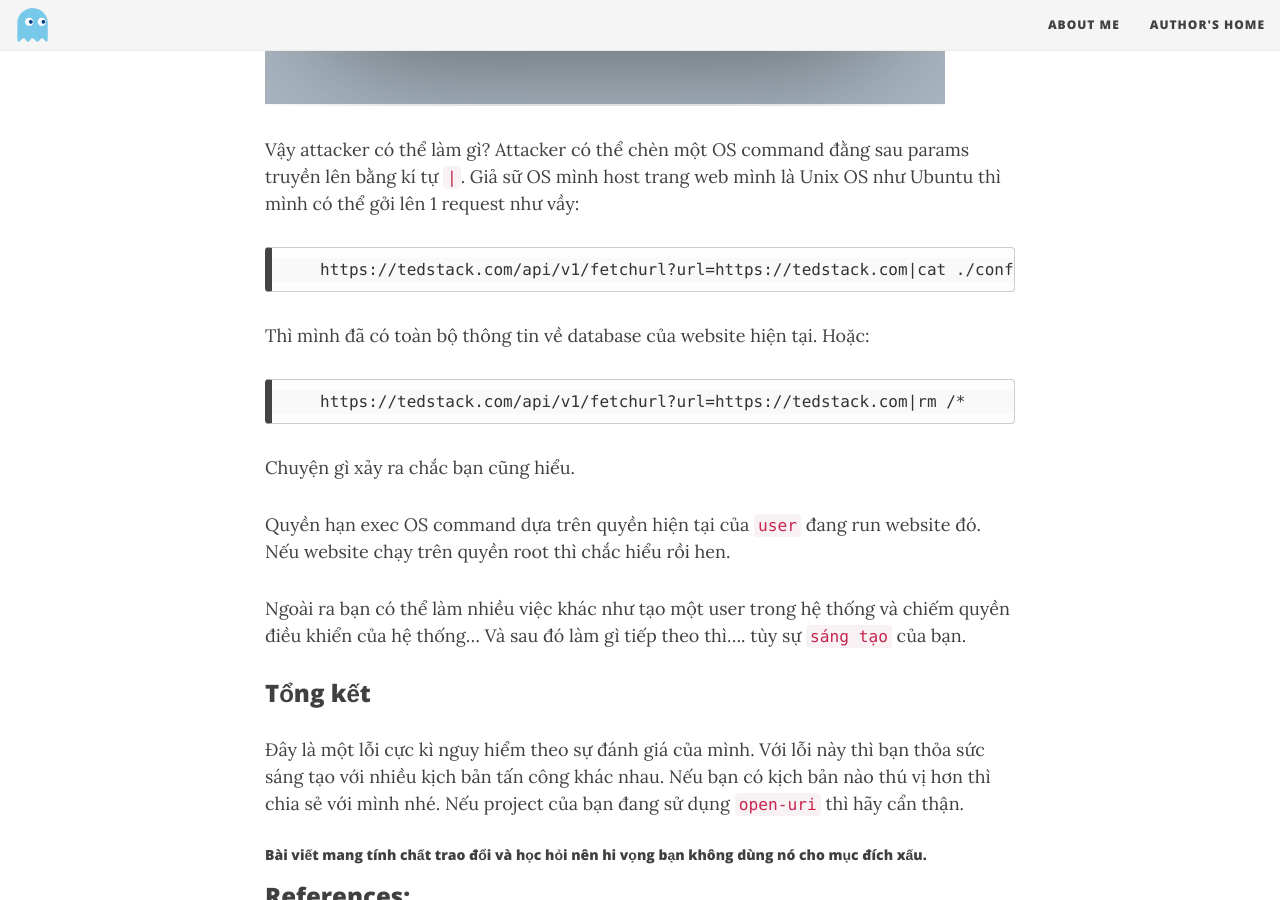
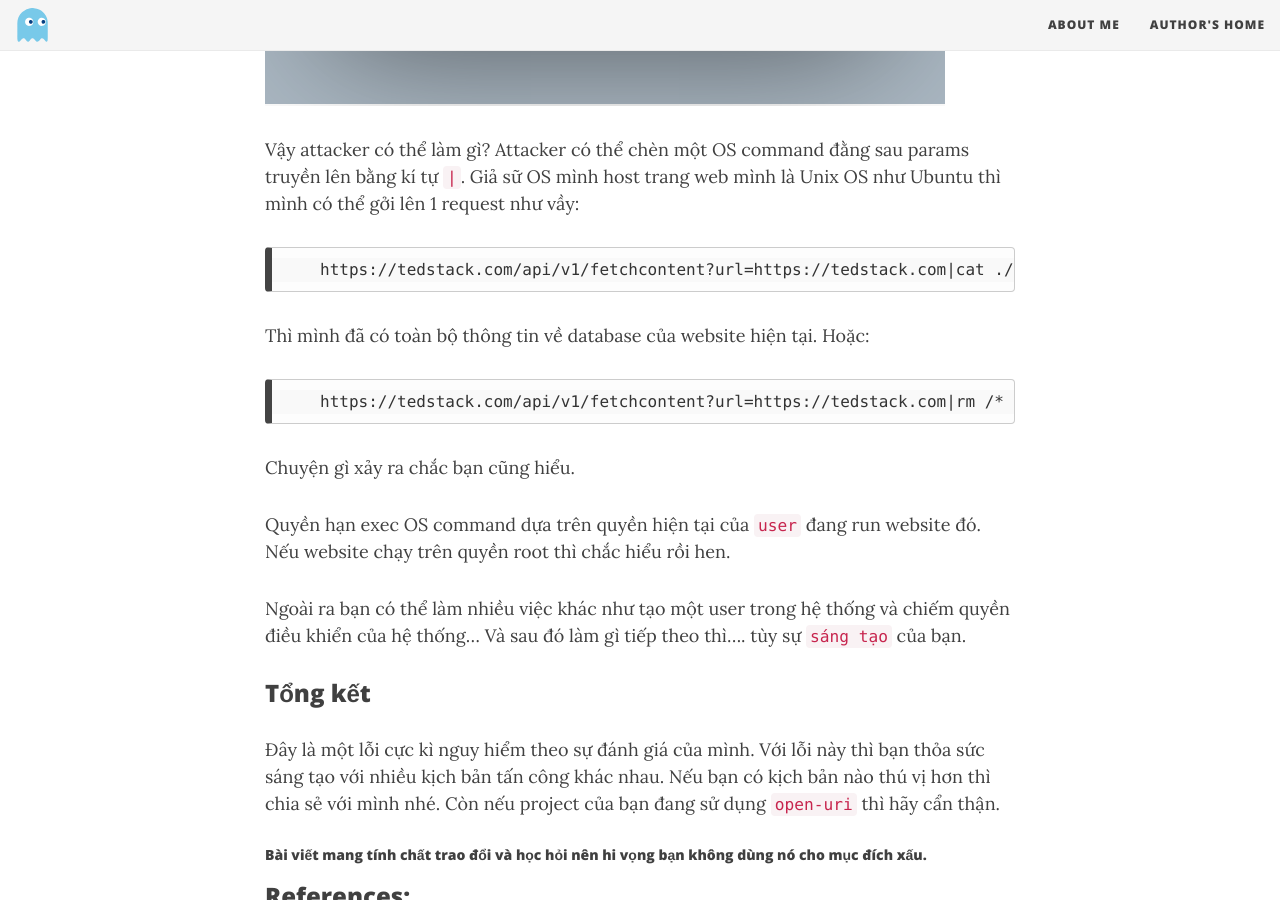
Before and after one commit to thorvn/th0j.github.io, a Jekyll site: the page built from _posts/2018-08-02-lo-hong-o-thu-vien-open-uri.md, in a window 1280 px wide and 900 px high, scrolled down 2426 px. Built offline with Jekyll 4.4.1, drawn with Linux system fonts in a browser that asks for light colours; nearby versions of some CDN libraries; some of the changed text lies outside the part shown.

Commit message:
fix typo

```diff
--- a/_posts/2018-08-02-lo-hong-o-thu-vien-open-uri.md
+++ b/_posts/2018-08-02-lo-hong-o-thu-vien-open-uri.md
@@ -25,18 +25,18 @@ Nhưng hay cẩn thận, method `open` của `openuri` là một wrapper của `
 Lỗ hổng này được gọi là `command injection`. Các bạn muốn tìm hiểu thêm có thể google nhé!
 
 ### Command injection có gì nguy hiểm?
-Giả sử mình có một api viết bằng Rails có routes là `{{domain}}/api/v1/fetchurl?` như sau:
+Giả sử mình có một api viết bằng Rails có routes là `{{domain}}/api/v1/fetchcontent?` như sau:
 ![Open URI](/img/openuri-2.png)
 
 Vậy attacker có thể làm gì?
 Attacker có thể chèn một OS command đằng sau params truyền lên bằng kí tự `|`. Giả sữ OS mình host trang web mình là Unix OS như Ubuntu thì mình có thể  gởi lên 1 request như vầy:
 
-        https://tedstack.com/api/v1/fetchurl?url=https://tedstack.com|cat ./config/database.yml
+        https://tedstack.com/api/v1/fetchcontent?url=https://tedstack.com|cat ./config/database.yml
 
 Thì mình đã có toàn bộ thông tin về database của website hiện tại.
 Hoặc:
 
-        https://tedstack.com/api/v1/fetchurl?url=https://tedstack.com|rm /*
+        https://tedstack.com/api/v1/fetchcontent?url=https://tedstack.com|rm /*
 
 Chuyện gì xảy ra chắc bạn cũng hiểu.
 
@@ -46,7 +46,7 @@ Ngoài ra bạn có thể làm nhiều việc khác như tạo một user trong
 
 ### Tổng kết
 Đây là một lỗi cực kì nguy hiểm theo sự đánh giá của mình. Với lỗi này thì bạn thỏa sức sáng tạo với nhiều kịch bản tấn công khác nhau. Nếu bạn có kịch bản nào thú vị hơn thì chia sẻ với mình nhé.
-Nếu project của bạn đang sử dụng `open-uri` thì hãy cẩn thận.
+Còn nếu project của bạn đang sử dụng `open-uri` thì hãy cẩn thận.
 
 ##### Bài viết mang tính chất trao đổi và học hỏi nên hi vọng bạn không dùng nó cho mục đích xấu.
 
```
Also changed, not shown: other parts of _posts/2018-08-02-lo-hong-o-thu-vien-open-uri.md (+2 -2 lines).
